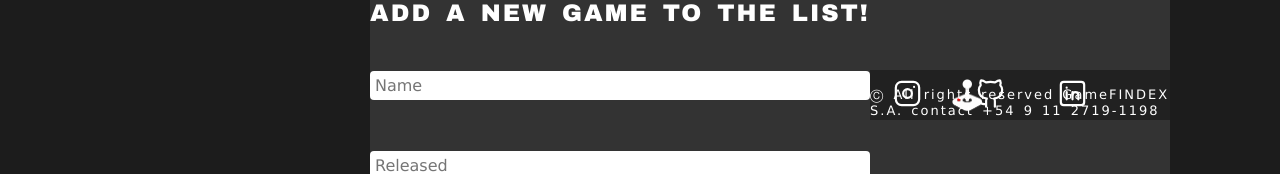
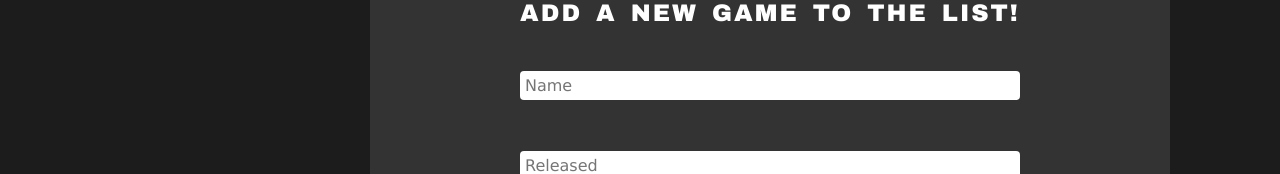
Before and after one commit to httpfido/gameFindeX, a React (Create React App) app in the folder client/: page /create in a window 1280 px wide. Shown: the part 150-324 px from the top of the page. Built offline with nearby package versions, Linux system fonts and the light colour scheme; no server answers.

Commit message:
footer not position fixed 3

```diff
--- a/client/src/components/Footer/Footer.module.css
+++ b/client/src/components/Footer/Footer.module.css
@@ -11,7 +11,7 @@
   transition: height 0.4s linear;
   z-index: 20;
   height: 50px;
-  margin-top: 100px;
+  margin-top: 50px;
 }
 .logo {
   height: 35px;
--- a/client/src/pages/Form/Form.jsx
+++ b/client/src/pages/Form/Form.jsx
@@ -354,7 +354,6 @@ const Form = () => {
           {loading && <Circle />}
         </div>
       </form>
-        <Footer/>
     </div>
   );
 };
--- a/client/src/pages/Home/Home.jsx
+++ b/client/src/pages/Home/Home.jsx
@@ -1,10 +1,12 @@
 import CardContainer from "../../components/CardContainer/CardContainer";
 import style from "./Home.module.css";
+import Footer from "../../components/Footer/Footer";
 
 const Home = () => {
   return (
     <div className={style.body}>
       <CardContainer/>
+      <Footer/>
     </div>
   );
 };
```
